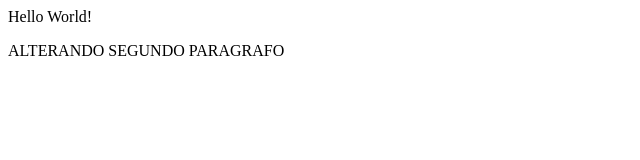
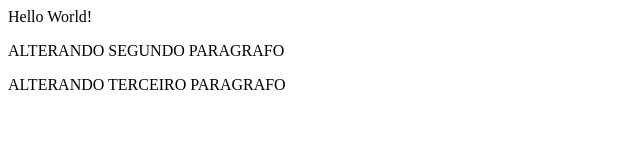
Before and after one commit to fernandofangosi123/Index.txt, a plain HTML site: page Projetos/index.html in a window 1280 px wide. Shown: the whole page, without its empty margins (0-640 px from the left). Drawn offline with Linux system fonts and the light colour scheme.

Commit message:
Adicionado novo paragrafo

```diff
--- a/Projetos/index.html
+++ b/Projetos/index.html
@@ -2,5 +2,6 @@
   <body>
 	<p>Hello World!</p>
 	<p>ALTERANDO SEGUNDO PARAGRAFO</p>
+	<p>ALTERANDO TERCEIRO PARAGRAFO</p>
   </body>
 </html>
```
